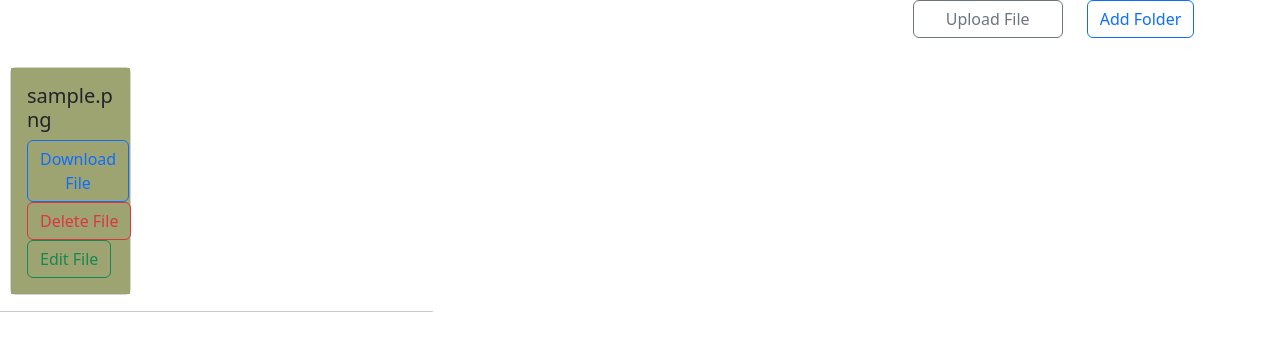
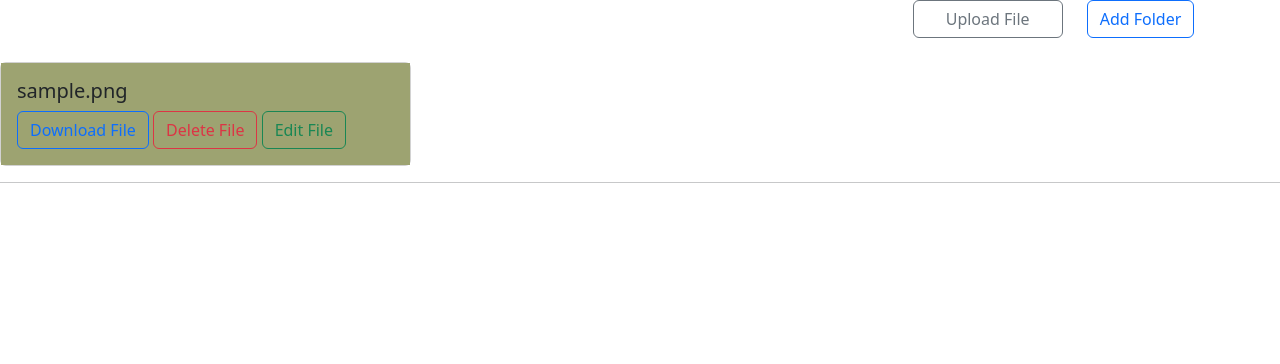
Before and after one commit to puspendusahu/Google-Drive-System, a Django app: page /folder/1/ in a window 1280 px wide. Shown: the part 56-420 px from the top of the page. Run offline with Django 4.2, Linux system fonts and the light colour scheme; a user stored in the database is signed in; tables that the repository leaves empty hold one stand-in row (values such as "Sample post"); some libraries are stand-ins or nearby versions.

Commit message:
Update folder.html

```diff
--- a/DriveApp/templates/DriveApp/folder.html
+++ b/DriveApp/templates/DriveApp/folder.html
@@ -28,7 +28,7 @@
   </div>
 
 
-<div style="display: flex; justify-content: space-between; padding: 5px 10px">
+<div>
   <input type="hidden" id="hdnMainFolderId" value="{{folderid}}" />
 
   <div class="row">
```
